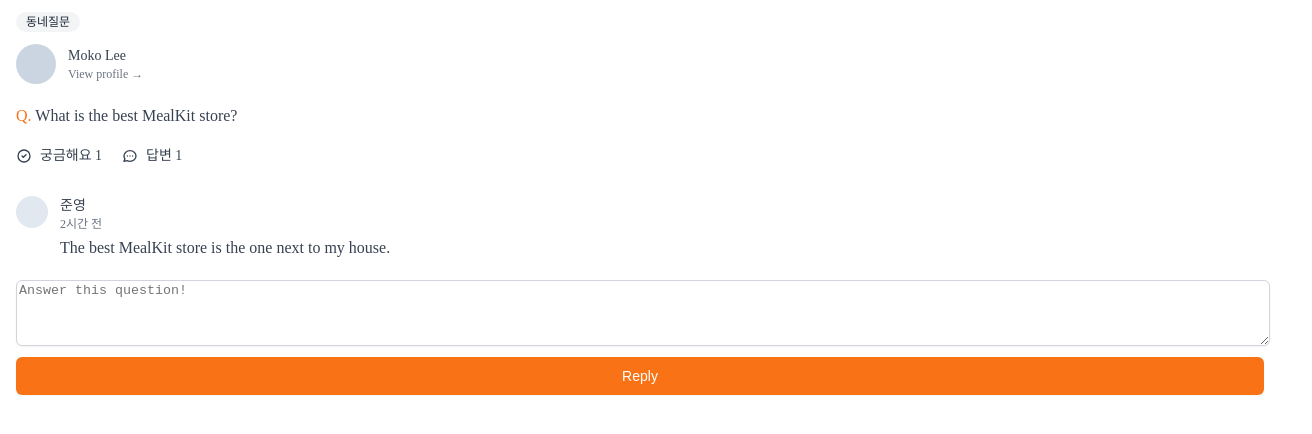
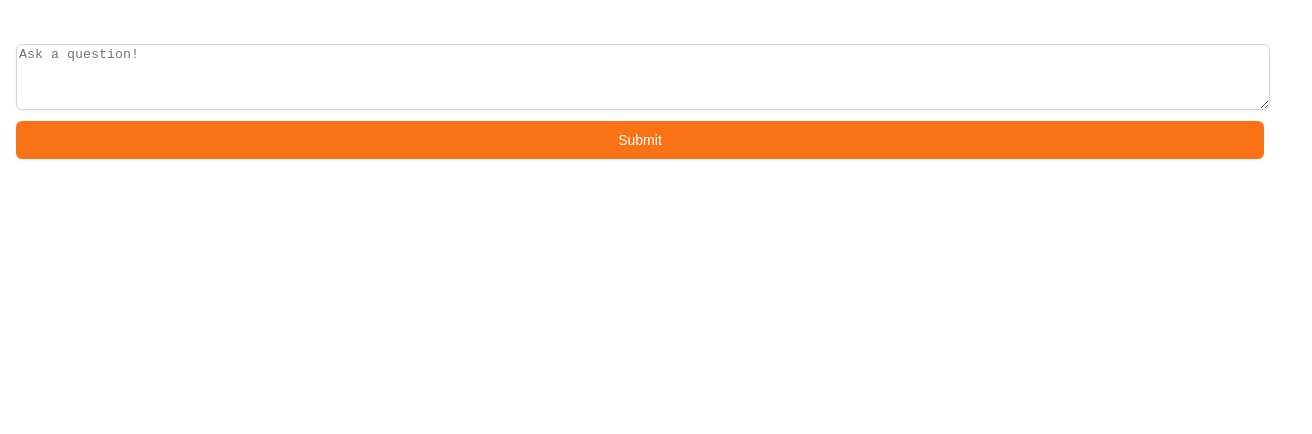
Before and after one commit to moko0428/carrot-market, a Next.js app: page /community/write in a window 1280 px wide. Shown: the top 434 px of the page, 1312 px wide, since content can reach past the window. Built offline with nearby package versions, Linux system fonts and the light colour scheme.

Commit message:
write page clear

```diff
--- /dev/null
+++ b/pages/community/write.tsx
@@ -0,0 +1,18 @@
+import { NextPage } from "next";
+
+const Write: NextPage = () => {
+  return (
+    <form className="px-4 py-10">
+      <textarea
+        className="mt-1 shadow-sm w-full focus:ring-orange-500 rounded-md border-gray-300 focus:border-orange-500 "
+        rows={4}
+        placeholder="Ask a question!"
+      />
+      <button className="mt-2 w-full bg-orange-500 hover:bg-orange-600 text-white py-2 px-4 border border-transparent rounded-md shadow-sm text-sm font-medium focus:ring-2 focus:ring-offset-2 focus:ring-orange-500 focus:outline-none ">
+        Submit
+      </button>
+    </form>
+  );
+};
+
+export default Write;
```
